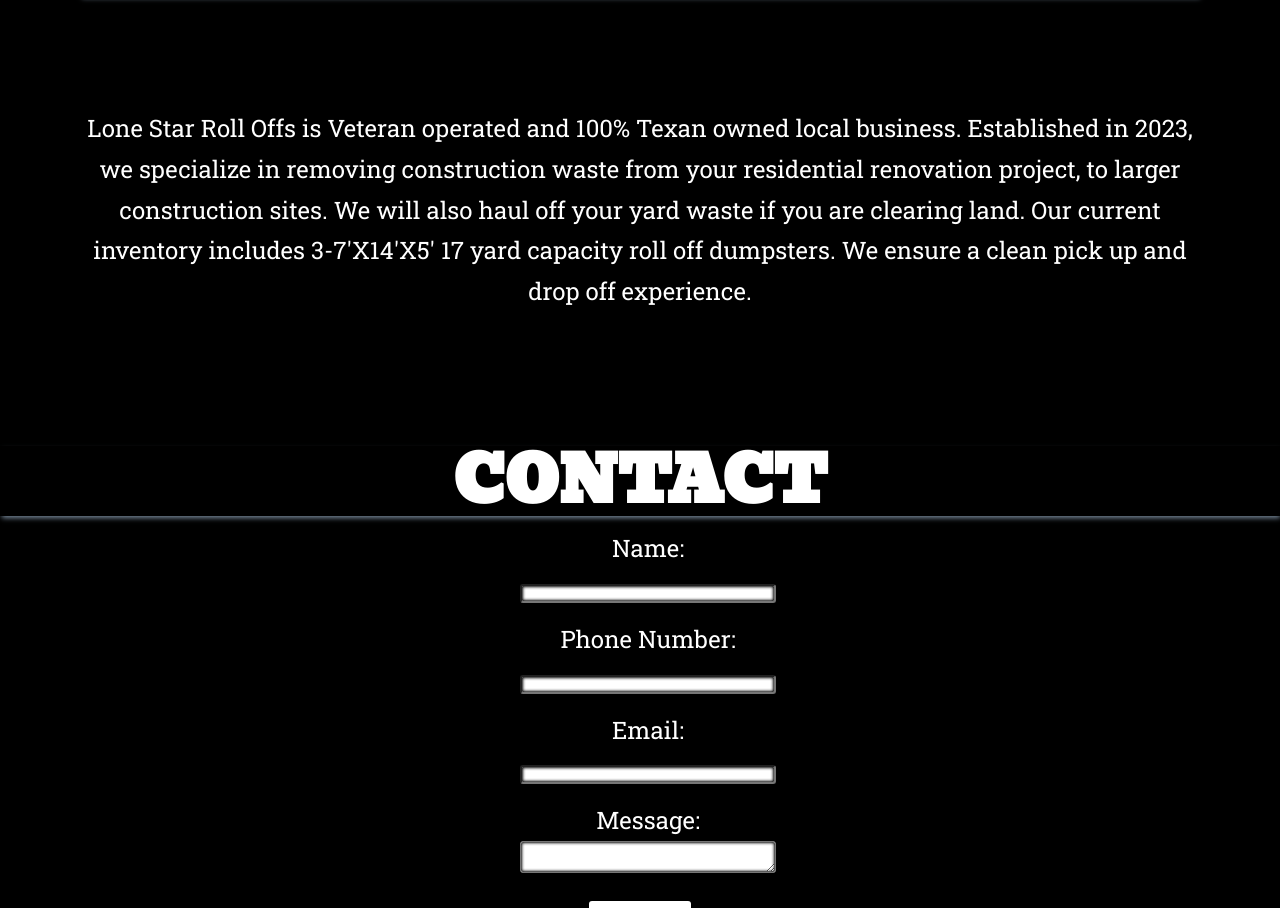
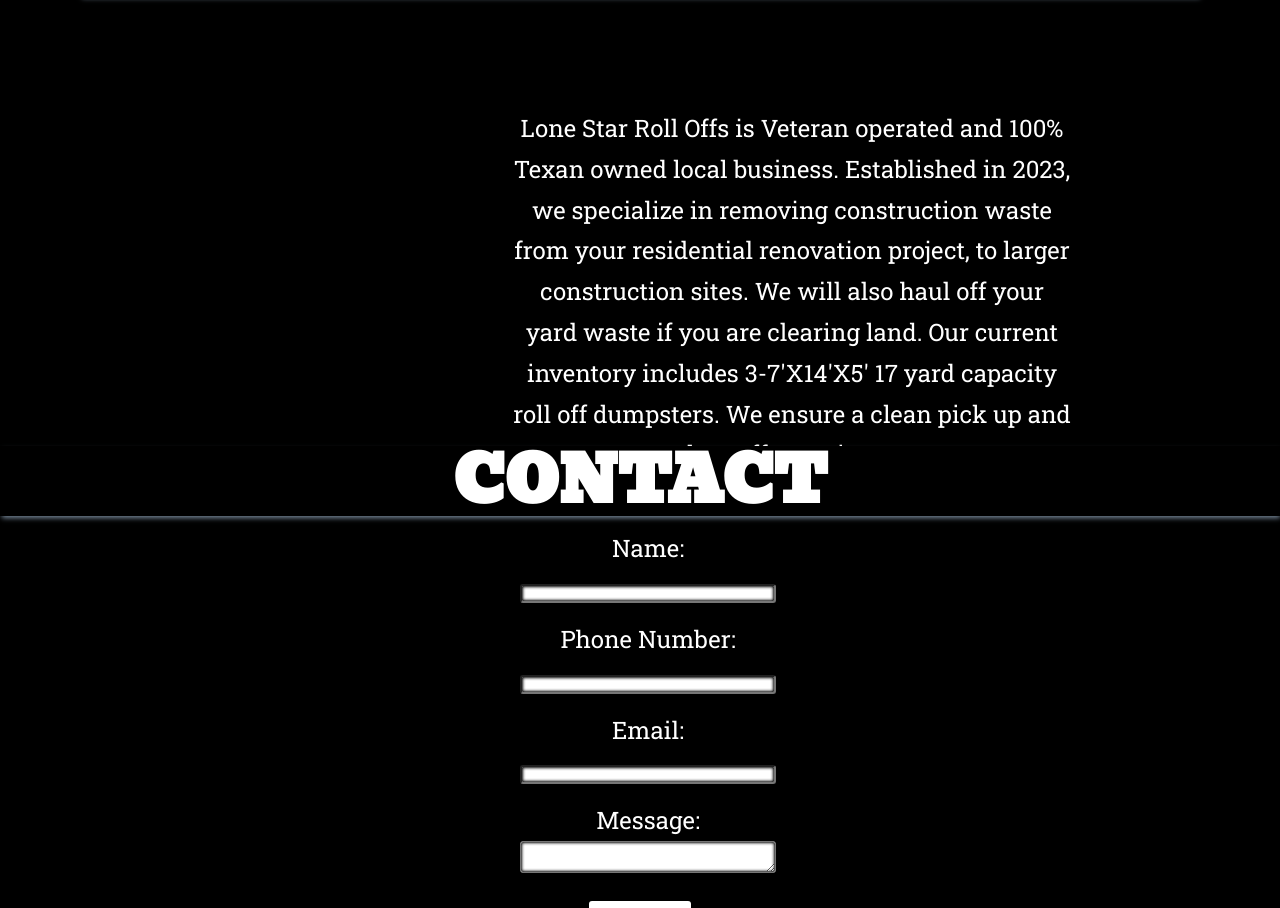
Before and after one commit to jjuarez5/lonestar-rolloffs, a plain HTML site: page index.html in a window 1280 px wide. Shown: the part 1020-1928 px from the top of the page. Drawn offline with nearby package versions, Linux system fonts and the light colour scheme.

Commit message:
center about text

```diff
--- a/css/mobile.css
+++ b/css/mobile.css
@@ -32,6 +32,7 @@
     width: 100%;
     padding-bottom: 2rem;
     margin-top: 1rem;
+    margin-left: 0;
   }
 
   #showcase{
--- a/css/style.css
+++ b/css/style.css
@@ -316,8 +316,9 @@
 }
 
 #about p{
-  padding-bottom: 1rem;
-  margin-bottom: 1rem;
+  width: 50%;
+  text-align: center;
+  margin-left: 27rem;
 }
 
 /* #about p a {
```
